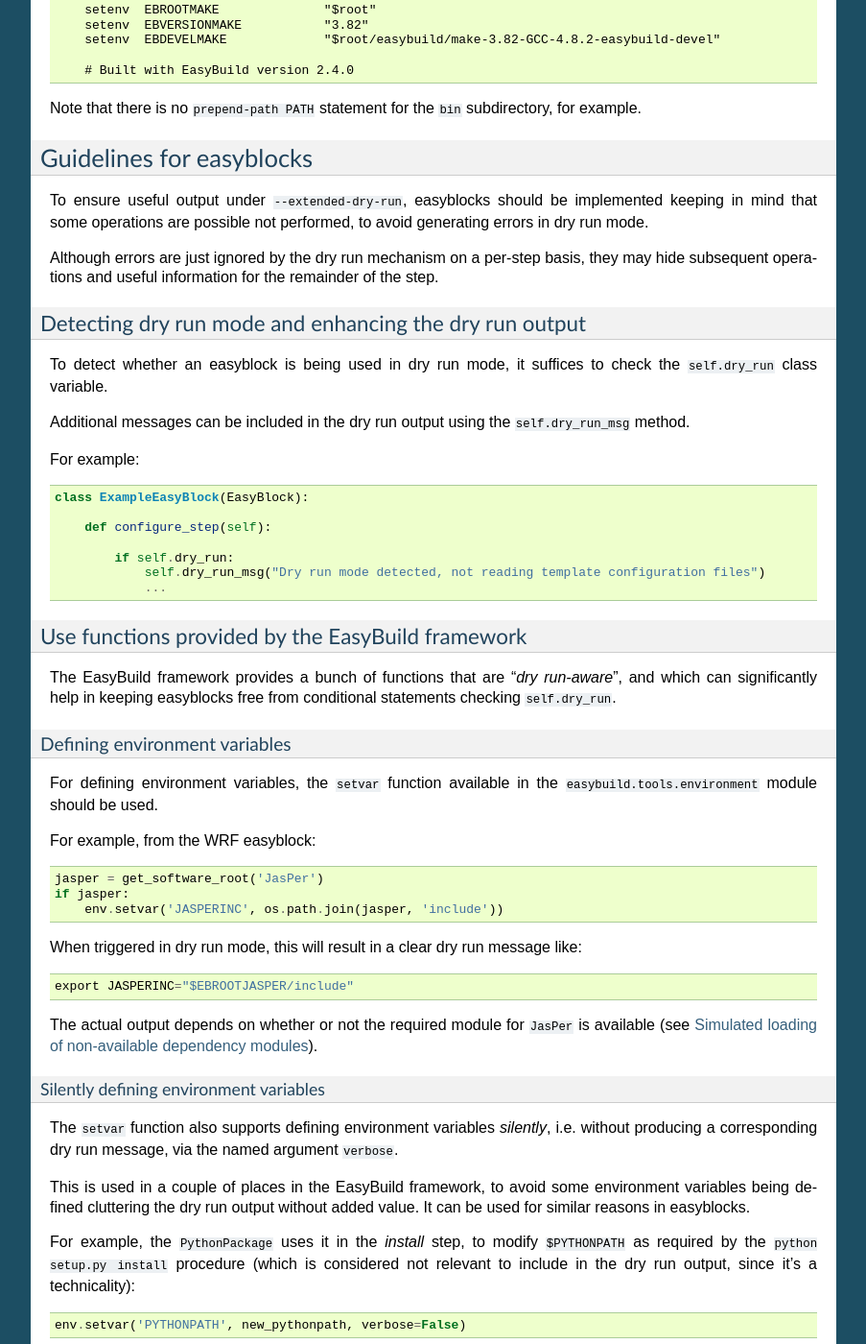
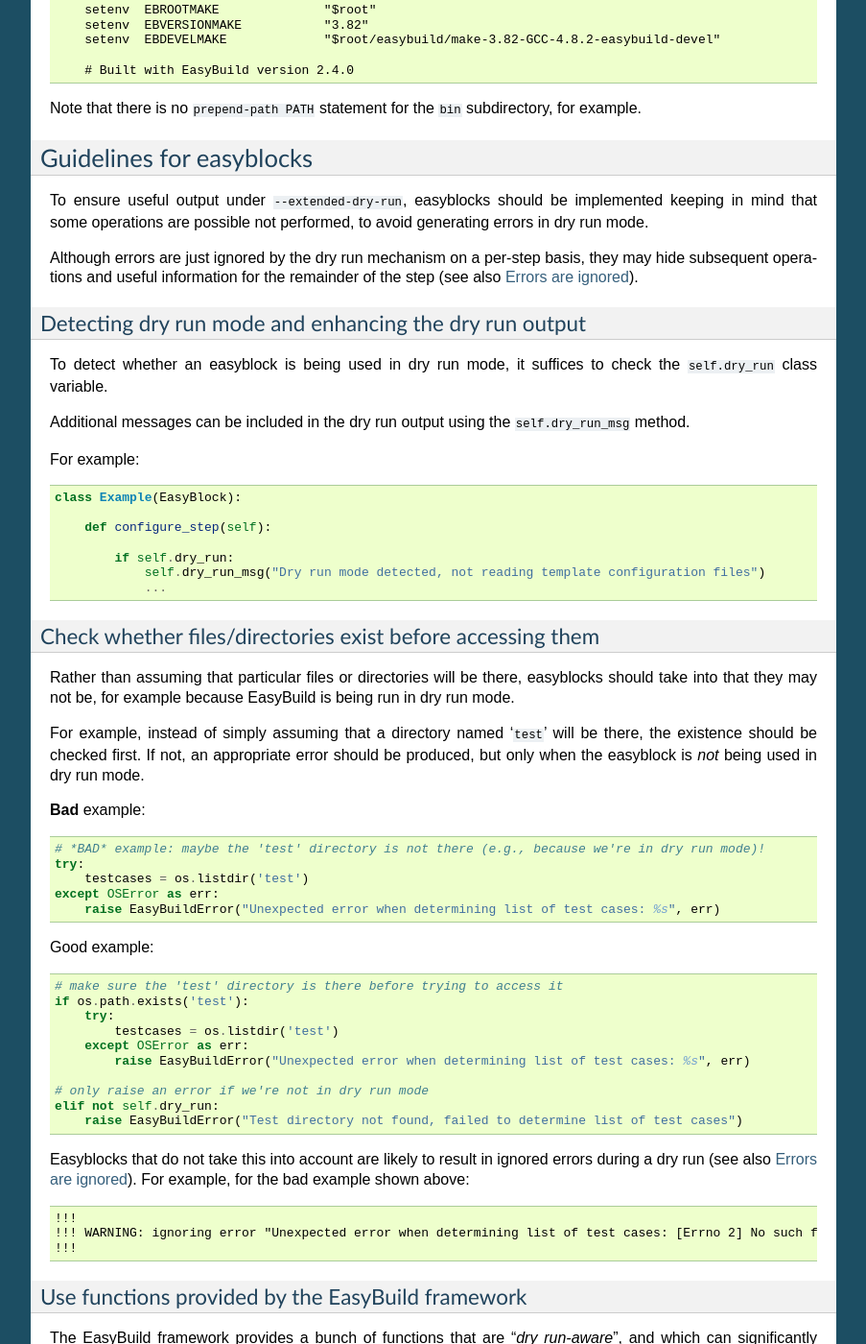
Before and after one commit to easybuilders/easybuild, a Sphinx documentation site: the page built from docs/Extended_dry_run.rst, in a window 1280 px wide and 1400 px high, scrolled down 8511 px. Shown: the whole window at 96% size, without its empty margins (198-1101 px from the left). Built offline with Sphinx 7.4.7, drawn with Linux system fonts in a browser that asks for light colours; some of the changed text lies outside the part shown.

Commit message:
flesh out section on checking files/directories before accessing them

```diff
--- a/docs/Extended_dry_run.rst
+++ b/docs/Extended_dry_run.rst
@@ -503,7 +503,7 @@ To ensure useful output under ``--extended-dry-run``, easyblocks should be imple
 operations are possible not performed, to avoid generating errors in dry run mode.
 
 Although errors are just ignored by the dry run mechanism on a per-step basis, they may hide subsequent operations and
-useful information for the remainder of the step.
+useful information for the remainder of the step (see also :ref:`extended_dry_run_notes_ignored_errors`).
 
 .. _extended_dry_run_guidelines_easyblocks_detect_dry_run:
 
@@ -516,13 +516,53 @@ Additional messages can be included in the dry run output using the ``self.dry_r
 
 For example::
 
-    class ExampleEasyBlock(EasyBlock):
+    class Example(EasyBlock):
 
         def configure_step(self):
 
             if self.dry_run:
                 self.dry_run_msg("Dry run mode detected, not reading template configuration files")
                 ...
+
+.. _extended_dry_run_guidelines_files_dirs_checks:
+
+Check whether files/directories exist before accessing them
+~~~~~~~~~~~~~~~~~~~~~~~~~~~~~~~~~~~~~~~~~~~~~~~~~~~~~~~~~~~
+
+Rather than assuming that particular files or directories will be there, easyblocks should take into that they may
+not be, for example because EasyBuild is being run in dry run mode.
+
+For example, instead of simply assuming that a directory named '``test``' will be there, the existence should be
+checked first. If not, an appropriate error should be produced, but only when the easyblock is *not* being used in
+dry run mode.
+
+**Bad** example::
+
+    # *BAD* example: maybe the 'test' directory is not there (e.g., because we're in dry run mode)!
+    try:
+        testcases = os.listdir('test')
+    except OSError as err:
+        raise EasyBuildError("Unexpected error when determining list of test cases: %s", err)
+
+Good example::
+
+    # make sure the 'test' directory is there before trying to access it
+    if os.path.exists('test'):
+        try:
+            testcases = os.listdir('test')
+        except OSError as err:
+            raise EasyBuildError("Unexpected error when determining list of test cases: %s", err)
+
+    # only raise an error if we're not in dry run mode
+    elif not self.dry_run:
+        raise EasyBuildError("Test directory not found, failed to determine list of test cases")
+
+Easyblocks that do not take this into account are likely to result in ignored errors during a dry run (see also
+:ref:`extended_dry_run_notes_ignored_errors`). For example, for the bad example shown above::
+
+    !!!
+    !!! WARNING: ignoring error "Unexpected error when determining list of test cases: [Errno 2] No such file or directory: 'test'"
+    !!!
 
 .. _extended_dry_run_guidelines_easyblocks_framework_functions:
 
@@ -660,13 +700,6 @@ For example::
 
     out, exit_code = run_cmd("type module", simple=False, forced=True)
 
-.. _extended_dry_run_guidelines_files_dirs_checks:
-
-Check whether files/directories exist before accessing them
-~~~~~~~~~~~~~~~~~~~~~~~~~~~~~~~~~~~~~~~~~~~~~~~~~~~~~~~~~~~
-
-``read_file``, ``chdir``, ...
-
 
 Example output
 --------------
```
